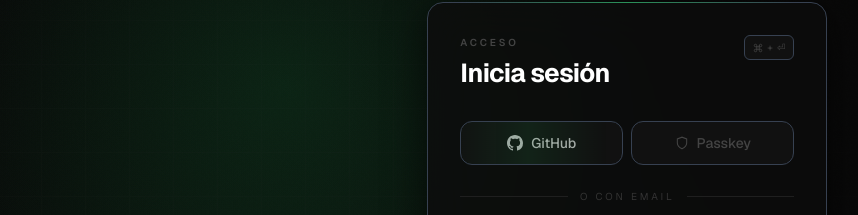
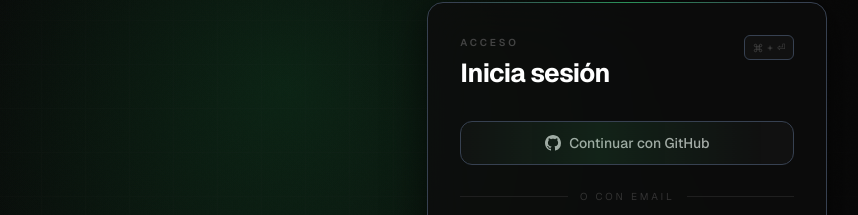
Before and after one commit to GuillermoPascual19/SCRUM-IA, a Next.js app in the folder frontend/: page /login in a window 1280 px wide. Shown: the part 156-371 px from the top of the page, without its empty margins (355-1213 px from the left). Built offline with nearby package versions, Linux system fonts and the light colour scheme; no server answers.

Commit message:
[FIX] remove passkey button from auth screen

```diff
--- a/frontend/components/auth/AuthScreen.tsx
+++ b/frontend/components/auth/AuthScreen.tsx
@@ -368,13 +368,12 @@ export default function AuthScreen({ mode }: Props) {
             </div>
 
             {/* OAuth row */}
-            <div className="grid grid-cols-2 gap-2">
             <button
               type="button"
-                className="group relative inline-flex h-11 items-center justify-center gap-2 overflow-hidden rounded-xl border border-[#1f1f1f] bg-[#111] text-sm font-medium text-[#aaa] transition-all hover:border-[#22c55e]/40 hover:text-white"
+              className="group relative inline-flex h-11 w-full items-center justify-center gap-2 overflow-hidden rounded-xl border border-[#1f1f1f] bg-[#111] text-sm font-medium text-[#aaa] transition-all hover:border-[#22c55e]/40 hover:text-white"
             >
               <GithubIcon />
-                GitHub
+              Continuar con GitHub
               <span
                 aria-hidden
                 className="absolute inset-0 -translate-x-full"
@@ -384,18 +383,6 @@ export default function AuthScreen({ mode }: Props) {
                 }}
               />
             </button>
-              <button
-                type="button"
-                className="inline-flex h-11 items-center justify-center gap-2 rounded-xl border border-[#1f1f1f] bg-[#111] text-sm font-medium text-[#444] cursor-not-allowed"
-                disabled
-                title="Próximamente"
-              >
-                <svg width="14" height="14" viewBox="0 0 24 24" fill="none" stroke="currentColor" strokeWidth="1.8">
-                  <path d="M12 22s8-4 8-10V5l-8-3-8 3v7c0 6 8 10 8 10z"/>
-                </svg>
-                Passkey
-              </button>
-            </div>
 
             {/* Divider */}
             <div className="my-6 flex items-center gap-3">
```
Lines whose indentation alone changed are shown as unchanged.
